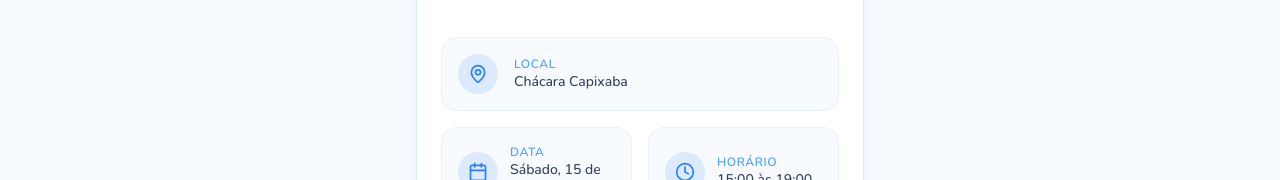
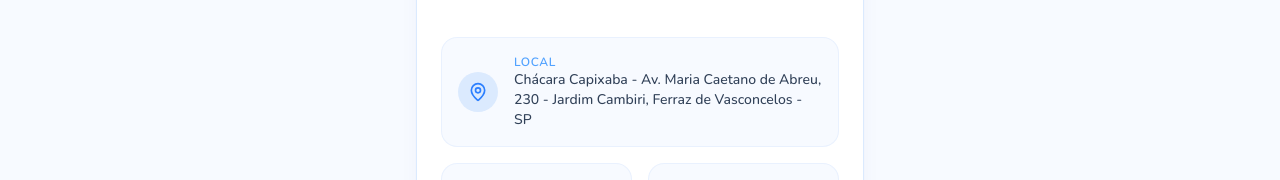
Before and after one commit to greyveritrakkj/convite-cha-bebe, a React (Vite) app: page / in a window 1280 px wide. Shown: the part 468-648 px from the top of the page. Built offline with nearby package versions, Linux system fonts and the light colour scheme; no server answers; the database is empty.

Commit message:
Update location address details

```diff
--- a/src/App.tsx
+++ b/src/App.tsx
@@ -12,7 +12,7 @@ const EVENT_INFO = {
   title: "Chá de Bebê do", // Título antes do nome
   subtitle: "Estamos esperando você para celebrar esse momento especial!",
   message: "Com muito carinho, convidamos você para celebrar a chegada do nosso pequeno príncipe. Sua presença vai deixar esse momento ainda mais especial e inesquecível para nossa família.",
-  location: "Chácara Capixaba",
+  location: "Chácara Capixaba - Av. Maria Caetano de Abreu, 230 - Jardim Cambiri, Ferraz de Vasconcelos - SP",
   date: "Sábado, 15 de Novembro",
   time: "15:00 às 19:00",
 };
```
